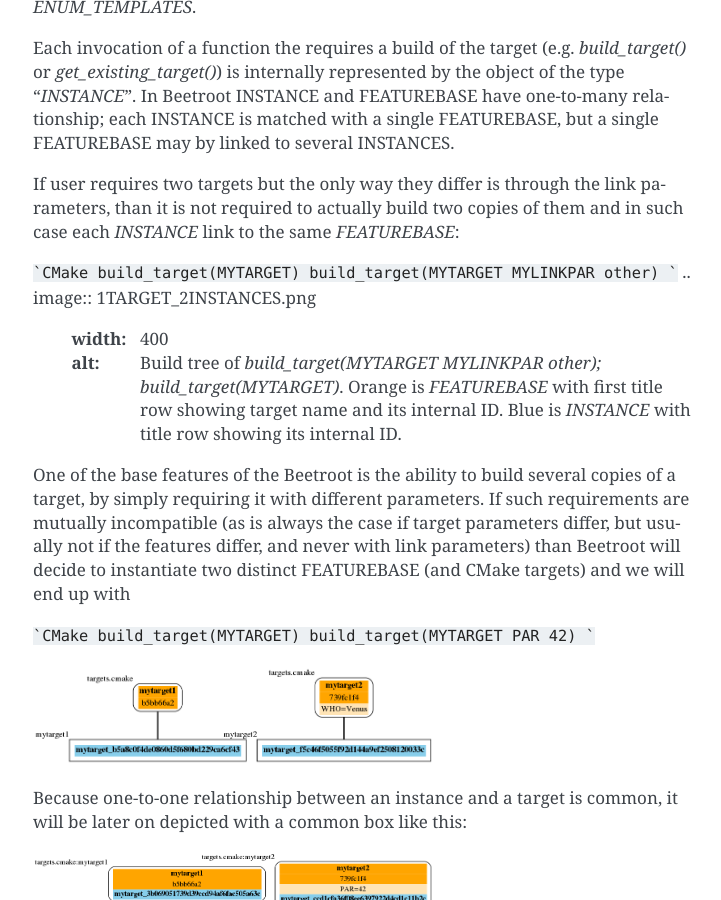
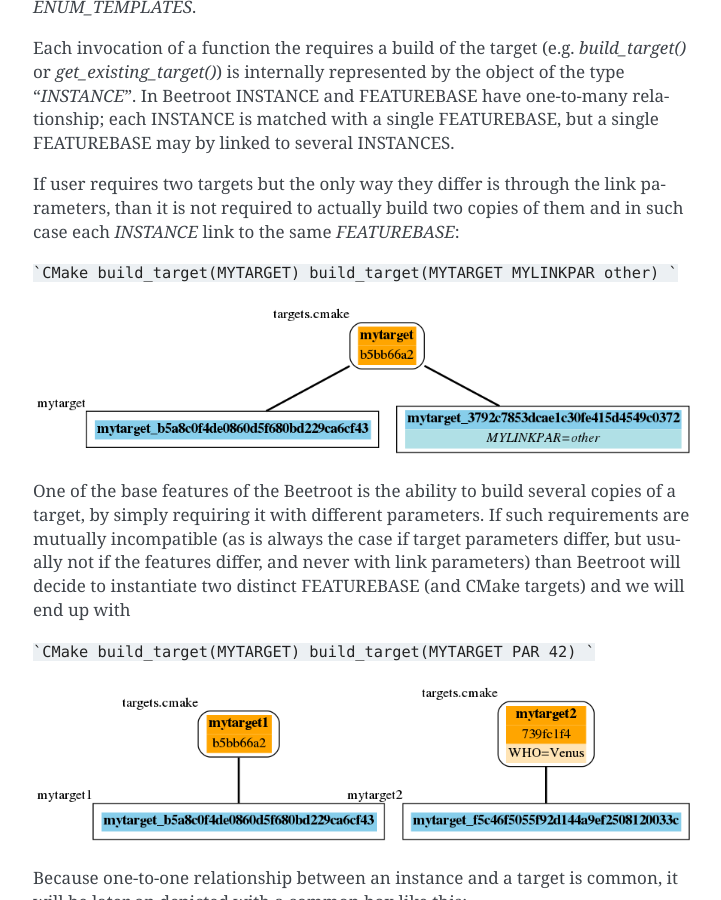
Before and after one commit to beetroot-project/documentation, a Sphinx documentation site: the page built from docs/about.rst, in a window 1280 px wide and 900 px high, scrolled down 1134 px. Shown: the whole window, without its empty margins (387-1108 px from the left). Built offline with Sphinx 7.4.7, drawn with Linux system fonts in a browser that asks for light colours.

Commit message:
Adds graphs to illustrate basic concepts

````diff
--- a/docs/about.rst
+++ b/docs/about.rst
@@ -37,8 +37,9 @@ If user requires two targets but the only way they differ is through the link pa
 build_target(MYTARGET)
 build_target(MYTARGET MYLINKPAR other)
 ```
+
 .. image:: 1TARGET_2INSTANCES.png
-  :width: 400
+  :width: 700
   :alt: Build tree of `build_target(MYTARGET MYLINKPAR other); build_target(MYTARGET)`. Orange is `FEATUREBASE` with first title row showing target name and its internal ID. Blue is `INSTANCE` with title row showing its internal ID.
 
 
@@ -53,7 +54,7 @@ build_target(MYTARGET PAR 42)
 ```
 
 .. image:: 2TARGETS_2INSTANCES.png
-  :width: 400
+  :width: 700
   :alt: Build tree of `build_target(MYTARGET PAR 42); build_target(MYTARGET)`. Orange is `FEATUREBASE` with first title row showing target name and its internal ID. Blue is `INSTANCE` with title row showing its internal ID.
 
 Because one-to-one relationship between an instance and a target is common, it will be later on depicted with a common box like this:
@@ -66,11 +67,11 @@ Dependencies between targets are realized as directed links between `INSTANCES`,
 
 
 .. image:: DEPENDENCY.png
-  :width: 400
+  :width: 700
   :alt: Build tree of `MYEXEC` that depends on `MYLIB`. The dependency relation is always realized between `INSTANCES`, not `FEATUREBASES`.
 
 .. image:: DEPENDENCY_compact.png
-  :width: 400
+  :width: 700
   :alt: Compact view of a tree where `MYEXEC` depends on `MYLIB`.
 
 
````
